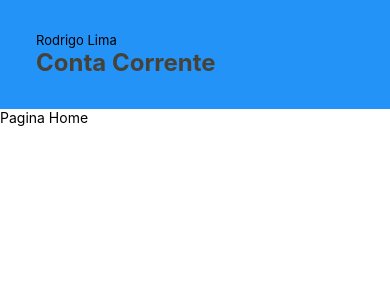
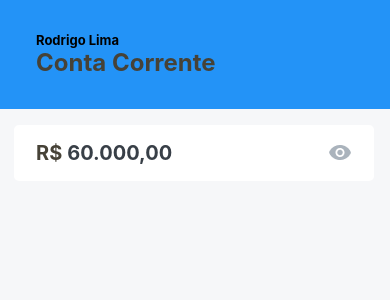
Before and after one commit to zrodrigolimaz/FinanceBank-React-Native, a React Native app: screen / in a window 390 px wide. Shown: the top 300 px of the page. Built offline with nearby package versions, Linux system fonts and the light colour scheme.

Commit message:
Criado o componente que mostra o valor da conta corrente

```diff
--- /dev/null
+++ b/src/components/Accountvalue/index.js
@@ -0,0 +1,69 @@
+import React from 'react';
+import {
+    View,
+    Text,
+    StyleSheet,
+    Image,
+} from 'react-native';
+
+
+export default function Accountvalue() {
+    return (
+        <View style={styles.container}>
+            <View style={styles.content}>
+                <Text style={styles.currentSymbol}>R$</Text>
+                <Text style={styles.value}>60.000,00</Text>
+            </View>
+            <View style={styles.hide}>
+                <Image
+
+                    source={require('../../assets/hide.png')}
+                />
+            </View>
+        </View>
+    );
+}
+
+const styles = StyleSheet.create({
+    container: {
+        backgroundColor: "#FFFFFF",
+        flexDirection: 'row',
+        paddingStart: 22,
+        paddingEnd: 22,
+        marginStart: 14,
+        marginEnd: 16,
+        marginTop: 16,
+        marginBottom: 16,
+        borderRadius: 5,
+        zIndex: 99,
+
+    },
+    content: {
+        flex: 1,
+        flexDirection: 'row',
+        paddingEnd: 22,
+        marginEnd: 16,
+        marginTop: 16,
+        marginBottom: 16,
+        borderRadius: 5,
+        zIndex: 99,
+    },
+    currentSymbol: {
+        fontSize: 20,
+        fontWeight: "bold",
+        color: '#464237'
+    },
+    value: {
+        fontSize: 20,
+        fontWeight: "bold",
+        color: '#383F47',
+        marginStart: 5,
+
+    },
+    hide: {
+        marginTop: 16,
+
+    }
+
+
+})
--- a/src/components/Header/index.js
+++ b/src/components/Header/index.js
@@ -8,11 +8,13 @@ import {
 
 const statusBarHeight = StatusBar.currentHeight ? StatusBar.currentHeight + 11 : 32;
 
-export default function Header () {
+export default function Header ({ name }) {
     return (
         <View style={styles.container}>
         <View style={styles.content}>
-            <Text style={styles.nomeUsuario}>Rodrigo Lima</Text>
+            <Text style={styles.nomeUsuario}>
+                 {name}
+            </Text>
             <Text style={styles.contaCorrente}>
                 Conta Corrente
             </Text>
@@ -39,6 +41,8 @@ const styles = StyleSheet.create({
     },
     nomeUsuario:{
     fontSize:13,
+    fontWeight:'bold',
+
 
     },
     contaCorrente: {
--- a/src/pages/Home/index.js
+++ b/src/pages/Home/index.js
@@ -1,12 +1,13 @@
 import React from 'react';
 import { Text, View, StyleSheet } from 'react-native';
 import Header from '../../components/Header'
+import Accountvalue from '../../components/Accountvalue'
 
 const Home = () => {
   return (
     <View style ={styles.container}>
-      <Header></Header>
-      <Text>Pagina Home</Text>
+      <Header name="Rodrigo Lima"></Header>
+      <Accountvalue/>
     </View>
   );
 }
@@ -14,7 +15,7 @@ const Home = () => {
 const styles = StyleSheet.create({
   container: {
     flex: 1,
-    backgroundColor: "#black",
+    backgroundColor: "#F6F7F9",
   },
 });
 
```
Also changed, not shown: src/assets/hide.png (added), src/assets/hide.svg (added).
